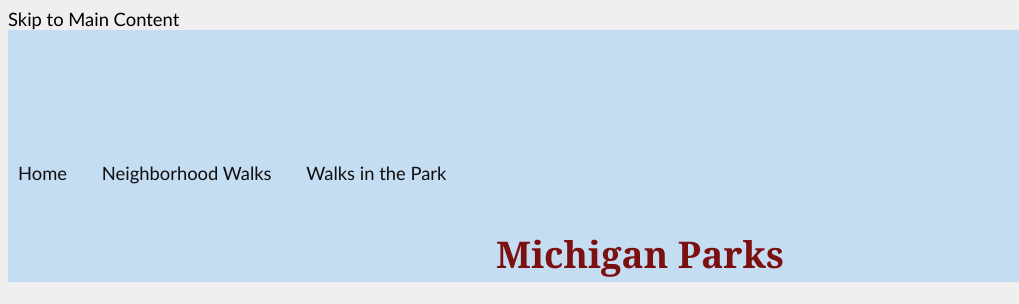
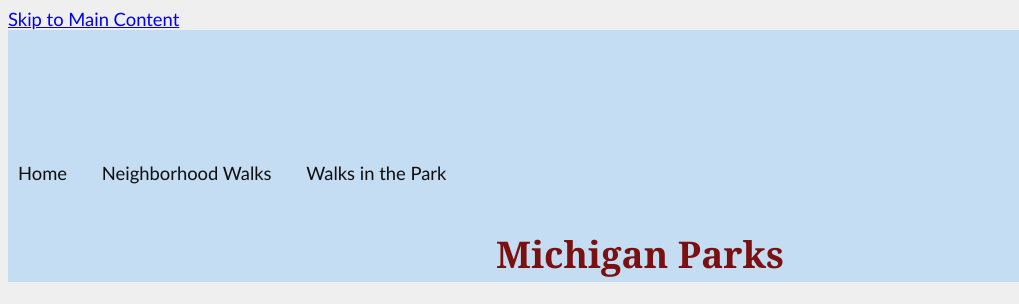
Before and after one commit to anushkaaa24/cssproject2, a plain HTML site: page parks.html in a window 1280 px wide. Shown: the top 304 px of the page, 0-1019 px from the left. Drawn offline with Linux system fonts and the light colour scheme; files that its build step writes are made by us from their sources.

Commit message:
Update parks.html

```diff
--- a/parks.html
+++ b/parks.html
@@ -5,11 +5,11 @@
   <meta charset="utf-8">
   <meta name="viewport" content="width=device-width">
   <title>Neighborhood Walk</title>
-  <link rel="stylesheet" href="css/style.css">
+  <link rel="stylesheet" href="style.css">
 </head>
 
 <body>
-  <a href="#"></a>Skip to Main Content</a>
+   <a href="#main">Skip to Main Content</a>
   <header>
     <nav>
       <ul>
```
